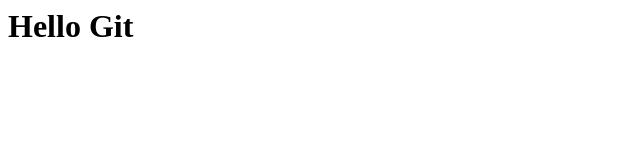
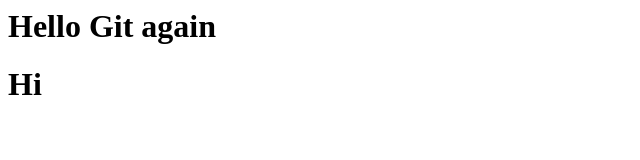
Before and after one commit to ElliotAll/git-sample, a plain HTML site: page index.html in a window 1280 px wide. Shown: the whole page, without its empty margins (0-640 px from the left). Drawn offline with Linux system fonts and the light colour scheme.

Commit message:
2 Wrong commit

```diff
--- a/index.html
+++ b/index.html
@@ -1 +1,2 @@
-<h1>Hello Git</h1>
+<h1>Hello Git again</h1>
+<h1>Hi</h1>
```
